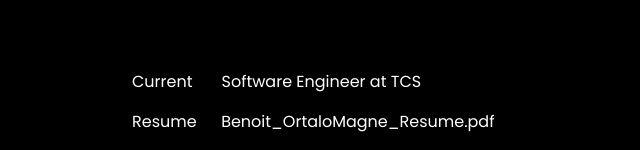
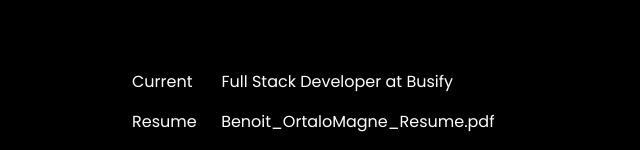
Before and after one commit to benoiteom/personal-site, a Next.js app: page / in a window 1280 px wide. Both pictures are taken after a click on the element 1221 px from the left and 59 px from the top of the page. Shown: the part 287-437 px from the top of the page, without its empty margins (318-958 px from the left). Built offline with nearby package versions, Linux system fonts and the light colour scheme.

Commit message:
Update job

```diff
--- a/pages/index.jsx
+++ b/pages/index.jsx
@@ -192,7 +192,7 @@ export default class Home extends Component {
 					<div id="top">
 						<div className={styles.contact} style={this.state.contact}>
 							<h1>DETAILS</h1>
-							<p id={transitionStyles.linkone}>Current<span style={{ paddingLeft: '29px' }} /><a className={styles.link} target="_blank" href="https://www.tcs.com/">Software Engineer at TCS</a></p>
+							<p id={transitionStyles.linkone}>Current<span style={{ paddingLeft: '29px' }} /><a className={styles.link} target="_blank" href="https://busify.com/">Full Stack Developer at Busify</a></p>
 							<p id={transitionStyles.linktwo}>Resume<span style={{ paddingLeft: '24.5px' }} /><a className={styles.link} target="_blank" href="/Benoit_OrtaloMagne_Resume.pdf" download="Benoit_OrtaloMagne_Resume">Benoit_OrtaloMagne_Resume.pdf</a></p>
 							<p id={transitionStyles.linkthree}>LinkedIn<span style={{ paddingLeft: '25px' }} /><a className={styles.link} target="_blank" href="https://www.linkedin.com/in/benoit-ortalo-magne/"><span className={transitionStyles.longlink}>Linkedin.com/</span>benoit_ortalo-magne</a></p>
 							<p id={transitionStyles.linkfour}>Email<span style={{ paddingLeft: '46px' }} /><a className={styles.link} target="_blank" href="mailto:bortalomagne@gmail.com">bortalomagne@gmail.com</a></p>
```
